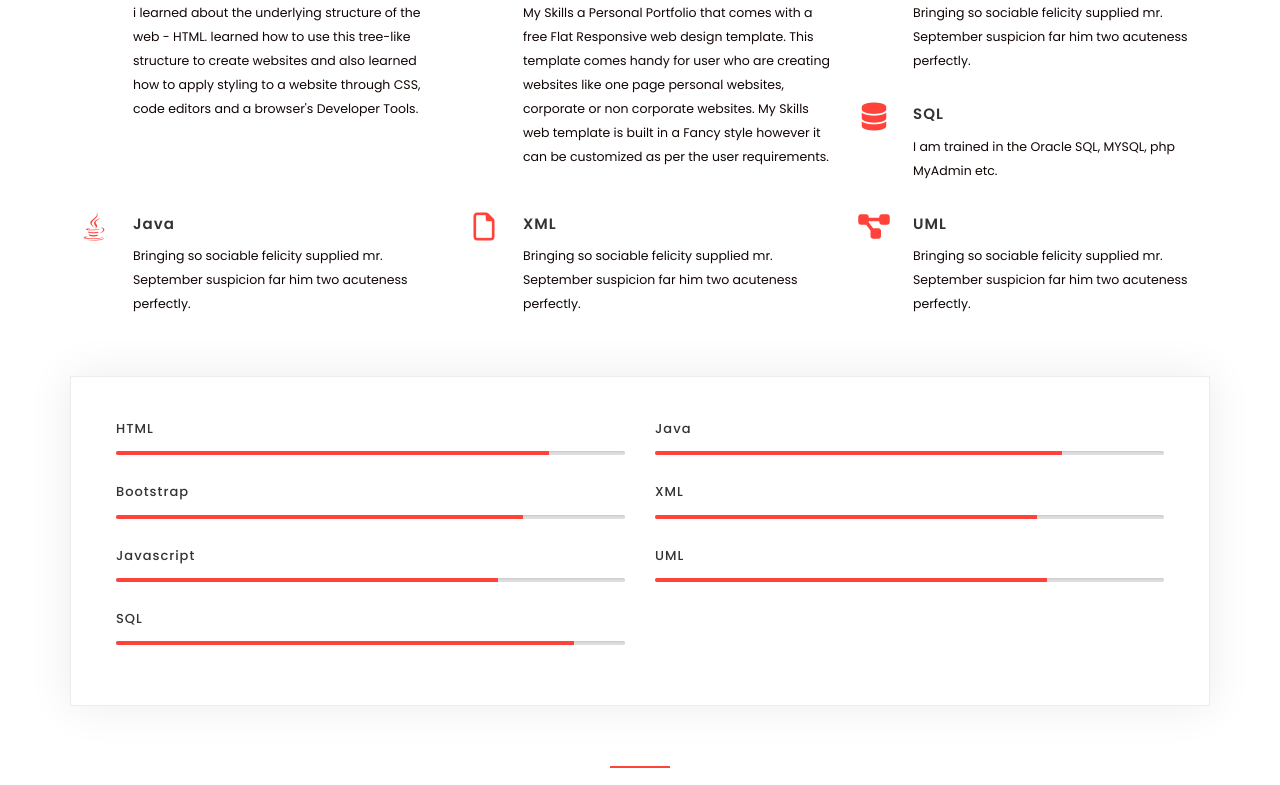
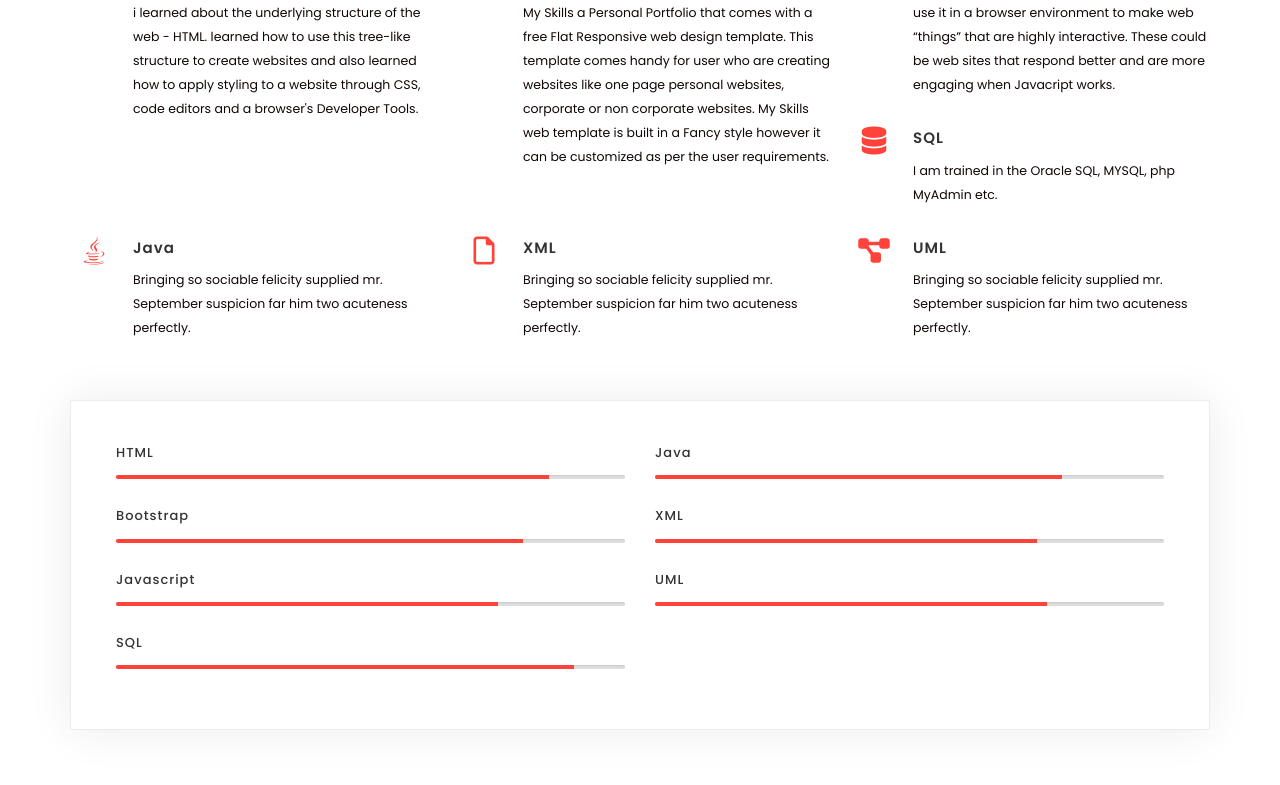
Before and after one commit to nayeem202/nayeem202.github.io, a plain HTML site: page index.html in a window 1280 px wide. Shown: the part 1498-2283 px from the top of the page. Drawn offline with Linux system fonts and the light colour scheme.

Commit message:
Update index.html

```diff
--- a/index.html
+++ b/index.html
@@ -213,7 +213,7 @@
 								</div>
                                 <div class="feat-text">
                                         <span>Javascript</span>
-                                        <p>Bringing so sociable felicity supplied mr. September suspicion far him two acuteness perfectly.</p>
+                                        <p>use it in a browser environment to make web “things” that are highly interactive. These could be web sites that respond better and are more engaging when Javacript works.</p>
                                 </div>
                             </div>
                         </div>
```
